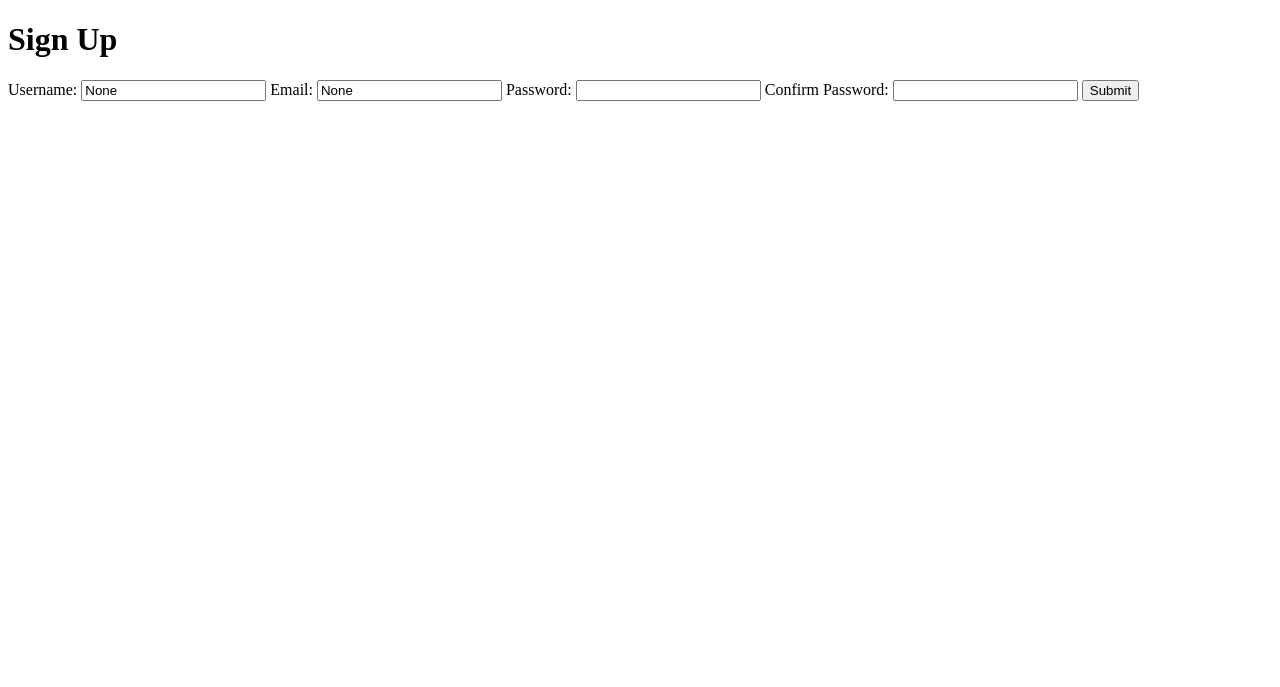
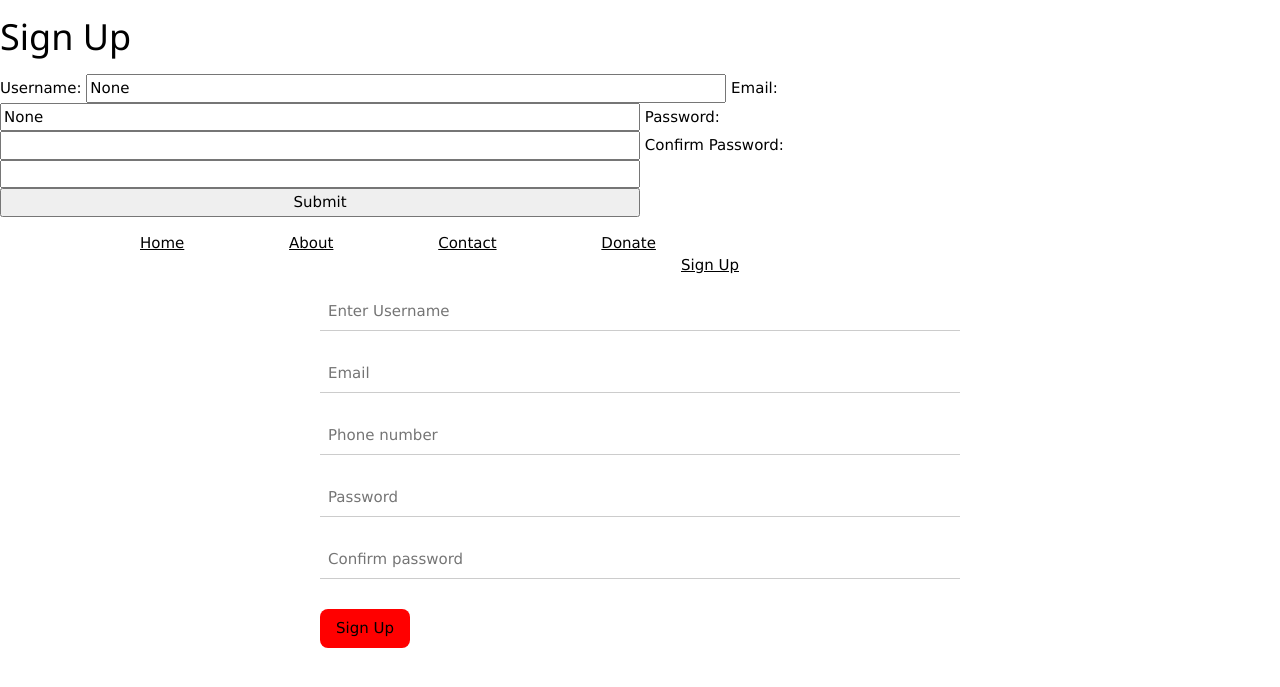
Before and after one commit to samuelodhiambo/FoodWasteManagementProject, a Django app: template UserAuth/templates/Register.html in a window 1280 px wide. Shown: the top 687 px of the page. Run offline with Django 4.2, Linux system fonts and the light colour scheme; the template is opened without the code that fills it: values that come from a table or form of the project are taken from there, others are empty.

Commit message:
adding html and css files

```diff
--- a/UserAuth/static/css/style.css
+++ b/UserAuth/static/css/style.css
@@ -0,0 +1,36 @@
+body {
+    margin: 0;
+    padding: 0;
+
+}
+nav li{
+    display:inline;
+    margin-left: 100px;
+
+}
+.details{
+    padding-left: 300px;
+    padding-top: 100px;
+}
+.userdetails{
+    width: 50%;
+    align-items: center;
+}
+
+.firstpart{
+    justify-content: space-between;
+}
+.info button{
+    margin-top: 30px;
+    border-radius: 8px;
+    background-color: red;
+
+}
+.info{
+    display: flex;
+    justify-content: center;
+    align-items: center;
+}
+input{
+    width: 50%;
+}
--- a/UserAuth/templates/Register.html
+++ b/UserAuth/templates/Register.html
@@ -25,5 +25,48 @@
         <input type="submit" value="Submit">
     </form>
 
+<!DOCTYPE html>
+<html lang="en">
+<head>
+    <meta charset="UTF-8">
+    <meta http-equiv="X-UA-Compatible" content="IE=edge">
+    <meta name="viewport" content="width=device-width, initial-scale=1.0">
+    <link rel="stylesheet" href="style.css">
+    <title>Sign Up</title>
+    <link rel="stylesheet" href="https://www.w3schools.com/w3css/4/w3.css">
+</head>
+<body>
+    <nav>
+        <div class="firstpart">
+            <ul>
+
+                <li><a href="#Home">Home</a></li>
+                <li><a href="#About">About</a></li>
+                <li><a href="#Contact">Contact</a></li>
+                <li><a href="#Donate">Donate</a></li>
+                <div class="info">
+                <li><a href="#Sign Up">Sign Up</a></li>
+                </div>
+
+            </ul>
+        </div>
+    </nav>
+
+    <div class="info">
+        <div class="userdetails">
+            <input class="w3-input" name="username"  placeholder="Enter Username"  type="text"><br>
+            <input class="w3-input" name="Email" placeholder="Email" type="text"><br>
+            <input class="w3-input" name="Phone-number" placeholder="Phone number"  type="text"><br>
+            <input class="w3-input" name="Password" placeholder="Password"  type="text"><br>
+            <input class="w3-input" name="Confirm password" placeholder="Confirm password"  type="text">
+            <button class="w3-button" type="button">Sign Up</button>
+
+        </div>
+    </div>
+
+
 </body>
 </html>
+
+</body>
+</html>
```
